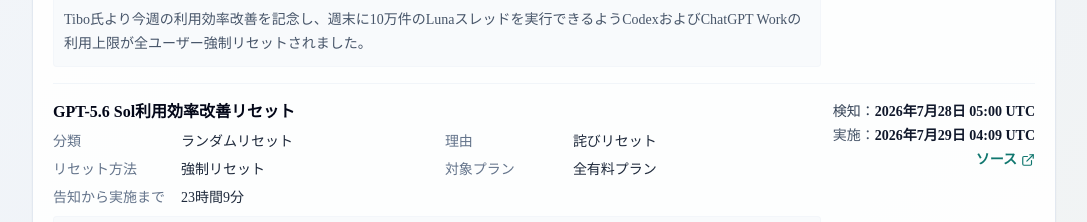
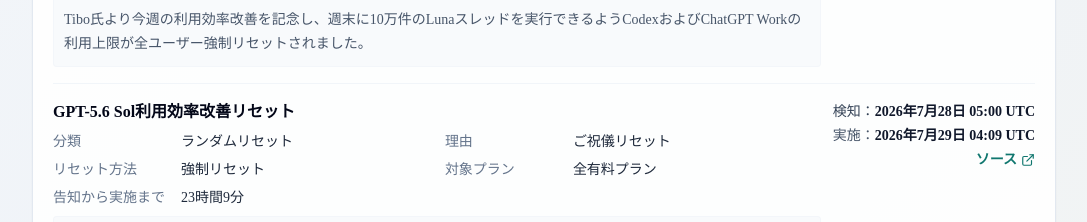
Before and after one commit to gussuri/codex-reset-observatory, a Next.js app: page / in a window 1280 px wide. Shown: the part 1120-1342 px from the top of the page, without its empty margins (96-1183 px from the left). Built offline with nearby package versions, Linux system fonts and the light colour scheme; no server answers.

Commit message:
fix(history): update 2026-07-29 reset reasonType to ご祝儀リセット

```diff
--- a/data/resetHistory.ts
+++ b/data/resetHistory.ts
@@ -49,7 +49,7 @@ export const LOCAL_RESET_HISTORY: Array<WindowEventLike> = [
     "source_url": "https://x.com/thsottiaux",
     "details": {
       "cycleType": "ランダムリセット",
-      "reasonType": "詫びリセット",
+      "reasonType": "ご祝儀リセット",
       "resetMethod": "強制リセット",
       "scope": "全有料プラン",
       "noticeToExecution": "23時間9分",
```
